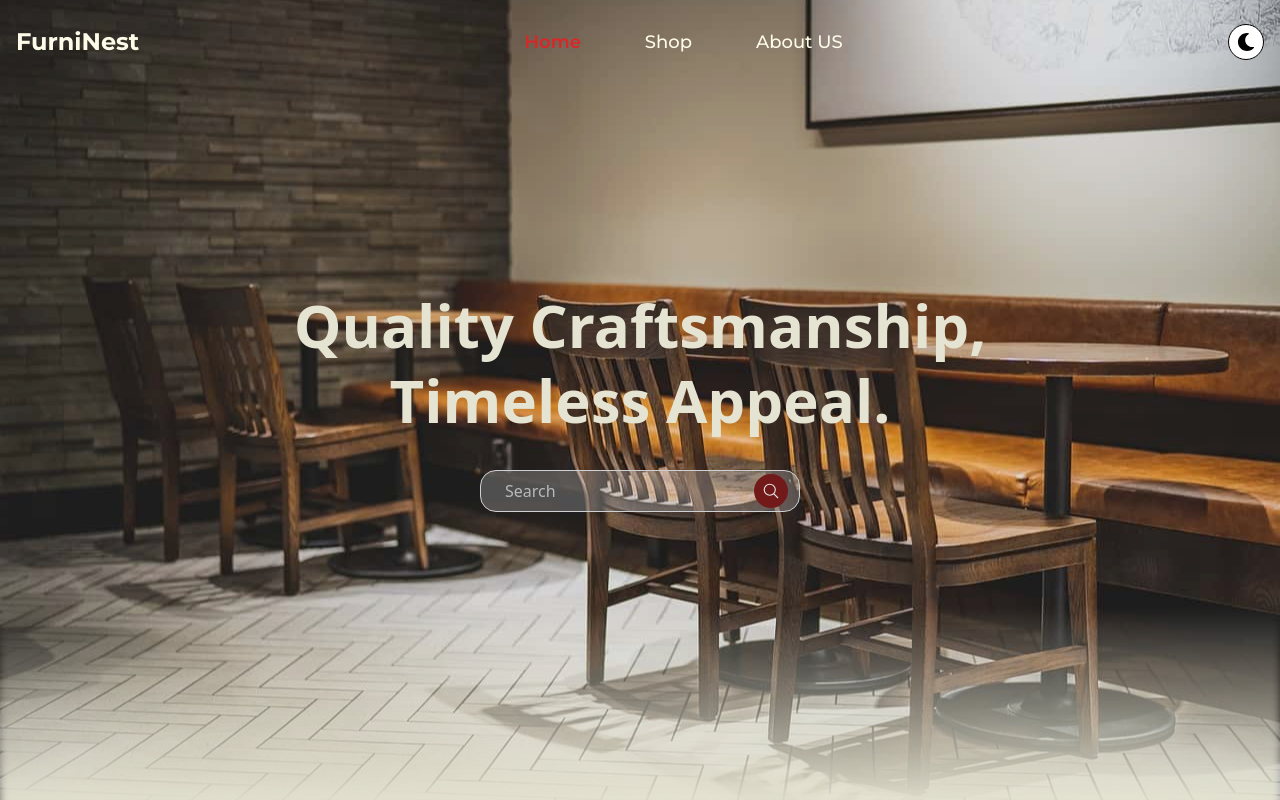
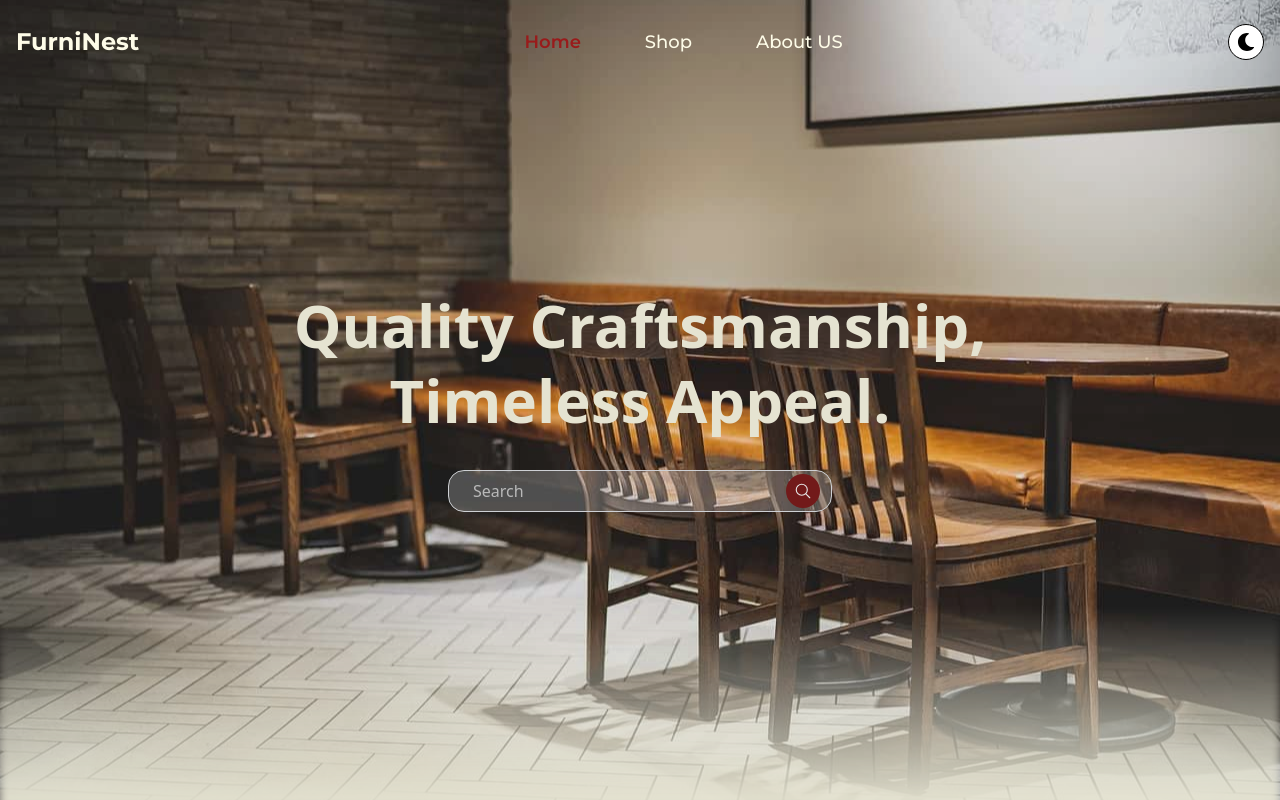
Before and after one commit to mehrabahsan027/furniture, a React (Vite) app: page / in a window 1280 px wide. Shown: the top 800 px of the page. Built offline with nearby package versions, Linux system fonts and the light colour scheme.

Commit message:
search box size

```diff
--- a/src/components/Hero.jsx
+++ b/src/components/Hero.jsx
@@ -57,7 +57,7 @@ function Hero() {
             value={searchText}
             onKeyDown={(e) => e.key === 'Enter' && handleSubmit()}
             onChange={(e)=> setSearchText(e.target.value)}
-            className="w-full sm:w-80 px-6 py-2 rounded-2xl border outline-none bg-white/25 text-white placeholder:text-white/70"
+            className="w-full sm:w-96 px-6 py-2 rounded-2xl border outline-none bg-white/25 text-white placeholder:text-white/70"
           />
 
           <div onClick={handleSubmit} className="absolute cursor-pointer bg-red-900 text-white p-2 top-1 right-3 rounded-full">
--- a/src/components/Navbar.jsx
+++ b/src/components/Navbar.jsx
@@ -42,13 +42,13 @@ function NavItems({ handleMenu }) {
             variants={itemVariants}
             whileHover={{ scale: 1.1 }}
             onClick={handleMenu}
-            className="hover:text-red-500 hover:underline underline-offset-8 duration-150 font-medium"
+            className="hover:text-red-900 hover:underline underline-offset-8 duration-150 font-medium"
             key={index}
           >
             <NavLink
               to={items.path}
               className={({ isActive }) =>
-                isActive ? "text-red-600 font-semibold" : ""
+                isActive ? "text-red-800 font-semibold" : ""
               }
             >
               {items.label}
```
